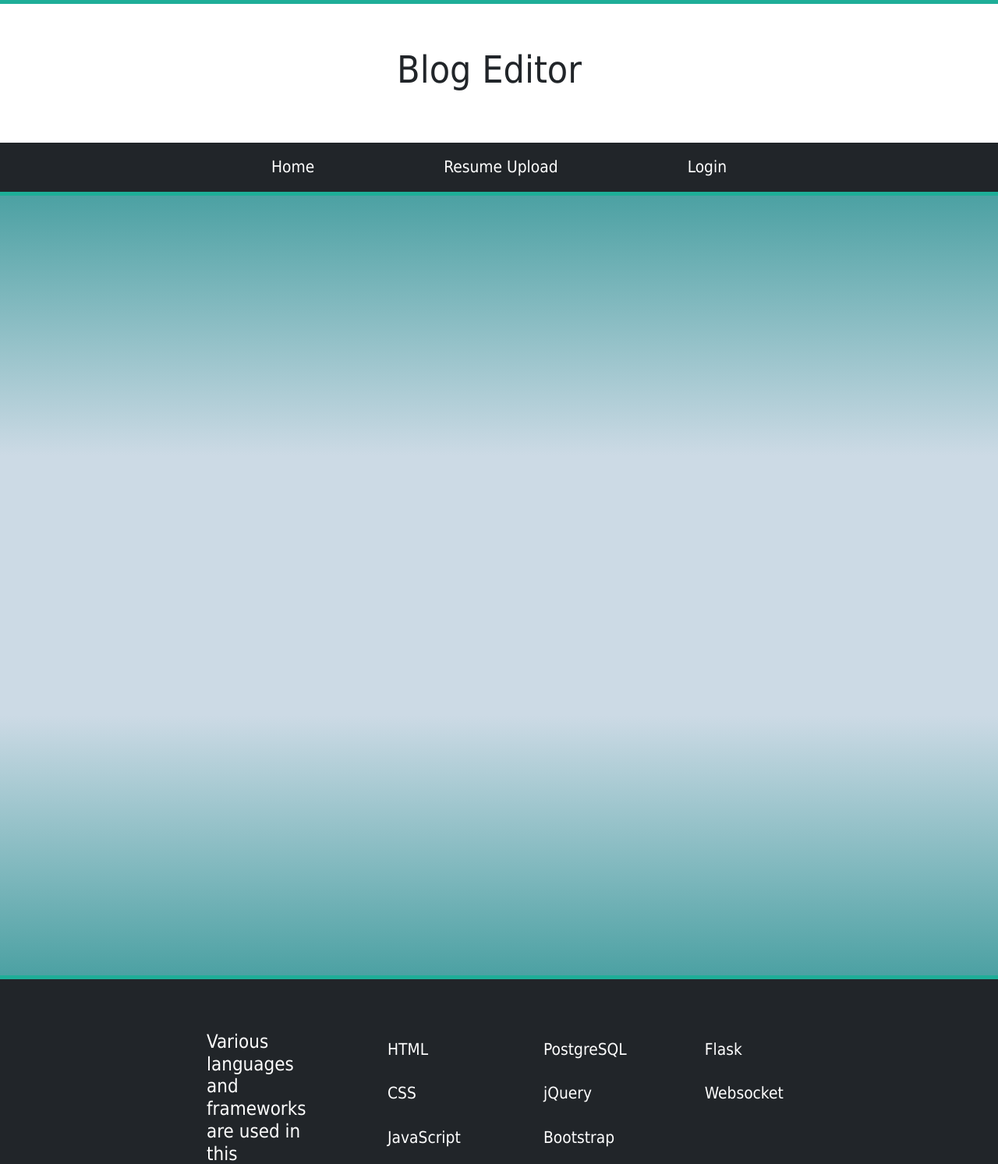
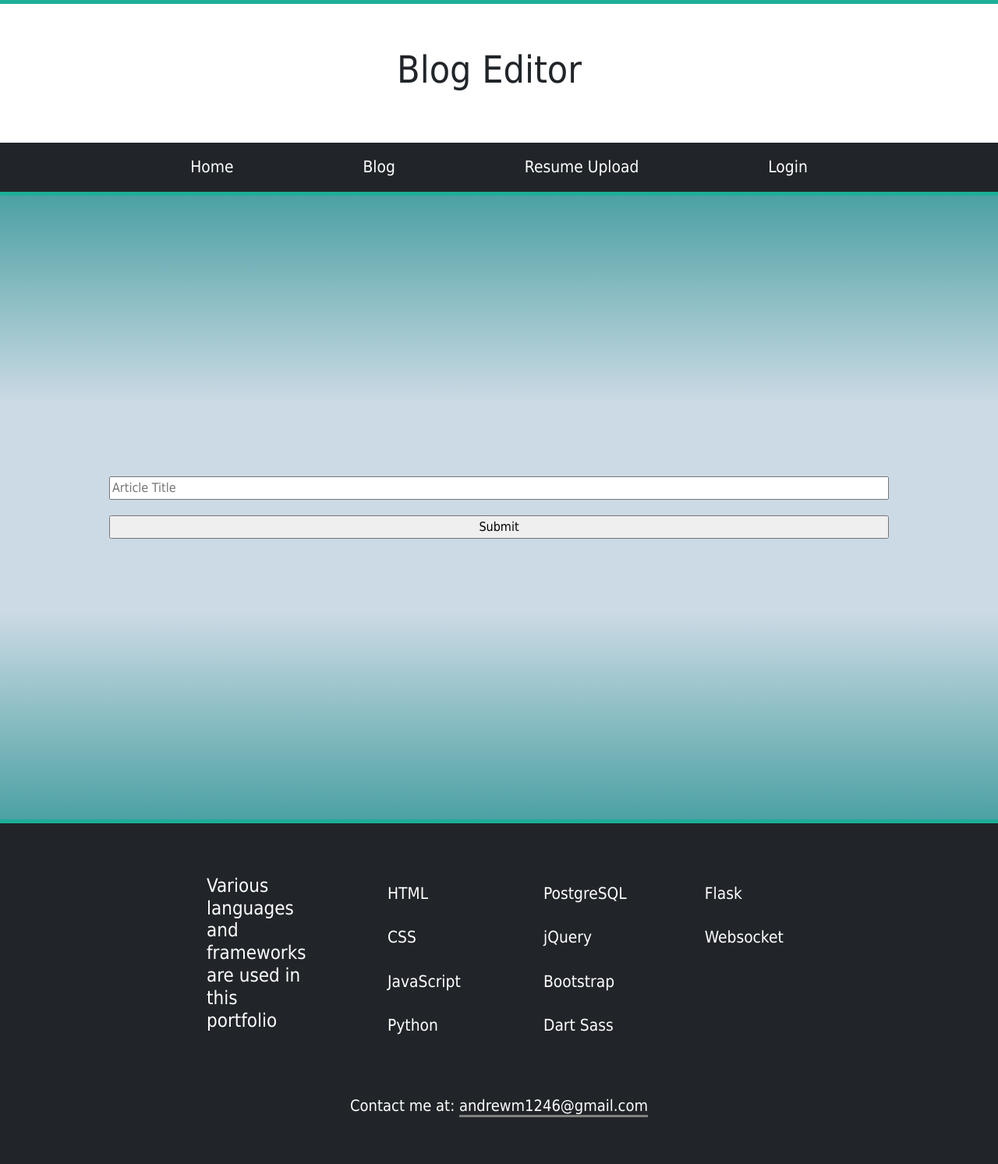
Before and after one commit to andrewM202/portfolio-website, a Flask app: template templates/blog-editor.html in a window 1280 px wide. Shown: the top 1493 px of the page at 78% size. After the commit the page ends 1433 px from the top, so only its background shows below. Run offline with Flask 2, Linux system fonts and the light colour scheme; the template is opened without the code that fills it, so the values that code supplies are empty; parts of the project's set-up code (start-up, migrations or seed data) failed here and were passed over; some libraries are stand-ins or nearby versions.

Commit message:
Added basic blog editing

```diff
--- a/app.py
+++ b/app.py
@@ -5,6 +5,7 @@
 from flask_mail import Mail
 from models import db, login
 from flask_sitemap import Sitemap
+from flask_ckeditor import CKEditor
 
 app = Flask(__name__)
 app.config.from_object('config.DevelopmentConfig')
@@ -25,6 +26,9 @@
 login.init_app(app)
 login.login_view = 'login'
 
+# Initialize Flask-CkEditor instance
+ckeditor = CKEditor(app)
+
 # Register Routes / Import Blueprints
 import homepage
 app.register_blueprint(homepage.bp)
--- a/config.py
+++ b/config.py
@@ -25,6 +25,9 @@
     # file upload
     UPLOAD_FOLDER = './static/resume/'
     ALLOWED_EXTENSIONS = {'txt', 'pdf', 'png', 'jpg', 'jpeg', 'gif'}
+    # Flask-SimpleMDE
+    SIMPLEMDE_JS_IIFE = True
+    SIMPLEMDE_USE_CDN = True
 
 
 class ProductionConfig(Config):
--- a/requirements.txt
+++ b/requirements.txt
@@ -9,6 +9,7 @@
 eventlet==0.31.0
 Flask==2.0.1
 Flask-BabelEx==0.9.4
+Flask-CKEditor==0.4.6
 Flask-Login==0.5.0
 Flask-Mail==0.9.1
 Flask-Migrate==3.0.1
--- a/static/css/styles.css
+++ b/static/css/styles.css
@@ -211,6 +211,25 @@
 body > header h1 {
   font-size: 3rem;
   margin-right: 25px;
+}
+
+.blog-form {
+  display: flex;
+  justify-content: center;
+  flex-direction: column;
+  margin: 100px 0;
+}
+.blog-form #cke_ckeditor {
+  width: 1000px;
+  max-width: calc(100vw - 24px);
+}
+.blog-form .cke_contents {
+  min-height: 500px;
+}
+.blog-form input {
+  width: 1000px;
+  max-width: calc(100vw - 24px);
+  margin: 10px 0;
 }
 
 address {
--- a/templates/blog-editor.html
+++ b/templates/blog-editor.html
@@ -12,6 +12,9 @@
     <link rel="stylesheet" href="{{ url_for('static', filename='css/styles.css') }}">
      <!-- Favicon -->
      <link rel="shortcut icon" type="image/x-icon" href="{{ url_for('static', filename='images/favicon.ico') }}">
+     <!-- Flask-CKEditor -->
+     {{ ckeditor.load(pkg_type="full-all") }}
+     <script src="https://cdn.ckeditor.com/ckeditor5/30.0.0/classic/ckeditor.js"></script>
 {% endblock %}
 
 {% block body %}
@@ -29,6 +32,9 @@
           <a class="nav-link active text-white" aria-current="page" href="/">Home</a>
         </li>
         <li class="nav-item nav-item-sec">
+          <a class="nav-link text-white" href="/blog">Blog</a>
+        </li>
+        <li class="nav-item nav-item-sec">
           <a class="nav-link text-white" href="/resume-upload">Resume Upload</a>
         </li>
         <li class="nav-item nav-item-sec">
@@ -39,7 +45,12 @@
   </div>
 </nav>
 <main>
-    <section class="vw-100 h-auto minh-1000 d-flex justify-content-center align-items-center flex-wrap container-fluid bg-linear-fade jumbo-container">
+    <section class="vw-100 h-auto minh-800 d-flex justify-content-center align-items-center flex-wrap container-fluid bg-linear-fade jumbo-container">
+      <form class="blog-form" action=/process-article method="POST">
+        {{ ckeditor.create() }}
+        <input type="text" placeholder="Article Title" name="title">
+        <input type="submit">
+      </form>
     </section>
 </main>
 <footer class="vh-18 minh-500 vw-100 d-flex flex-column align-items-center text-white dark blue-bd-top h-auto">
--- a/templates/index.html
+++ b/templates/index.html
@@ -181,7 +181,7 @@
     </section>
     <address id="email" class="minh-600 vw-100 light d-flex flex-column justify-content-center align-items-center bd-black-top">
         <h4>Contact Me</h4>
-        <p class="text-center">Want to connect, or just send me an interesting message? Send me an email below, or add me on <a href="https://www.linkedin.com/in/andrew-matt/" target=_blank class="hvr-grow">LinkedIn</a>!</p>
+        <p class="text-center">Want to connect, or just send me an interesting message? Send me an email below, or add me on <a href="https://www.linkedin.com/in/andrew-matt/" target="_blank" class="hvr-grow">LinkedIn</a>!</p>
         {% if mail_error %}
             <p>Error sending email: {{ mail_error }}</p>
         {% endif %}
```
Also changed, not shown: blog.py (+21 -6 lines), models.py (+6 -1 lines), static/css/sass.scss (+19 -0 lines), 1 other file.
